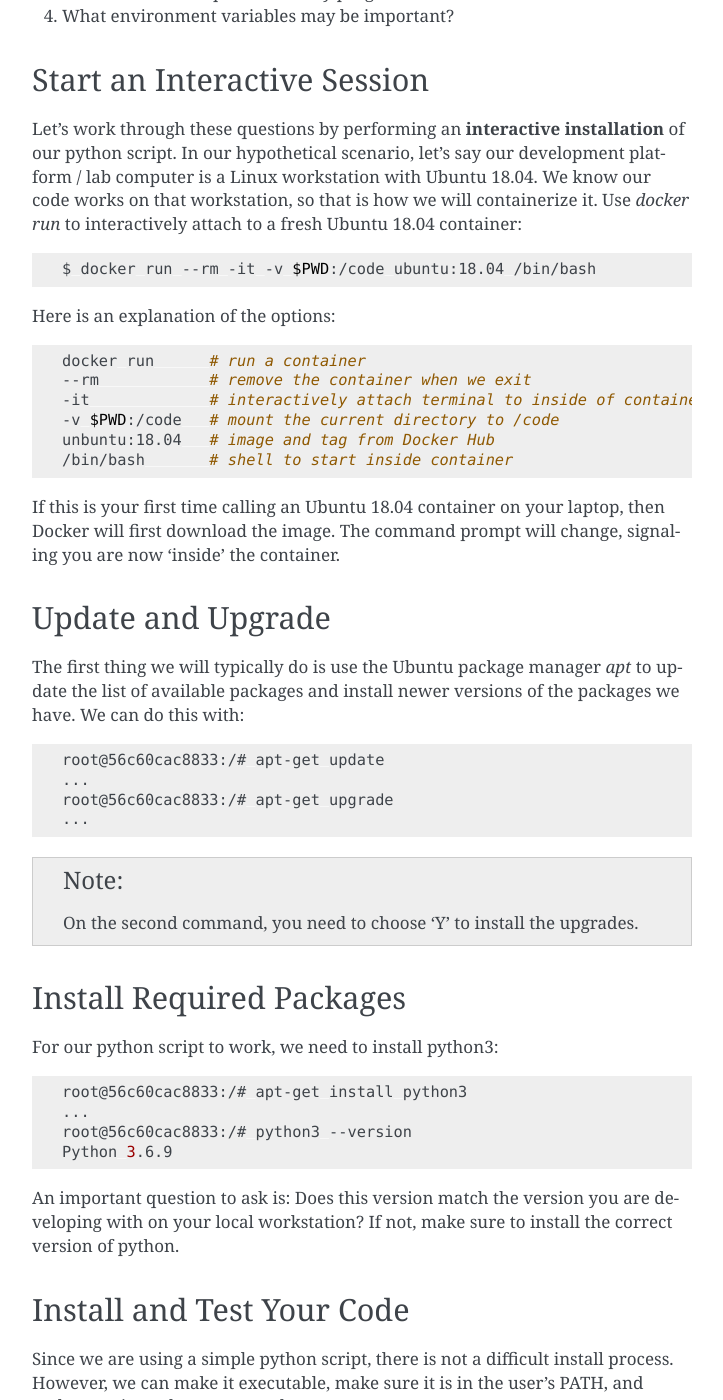
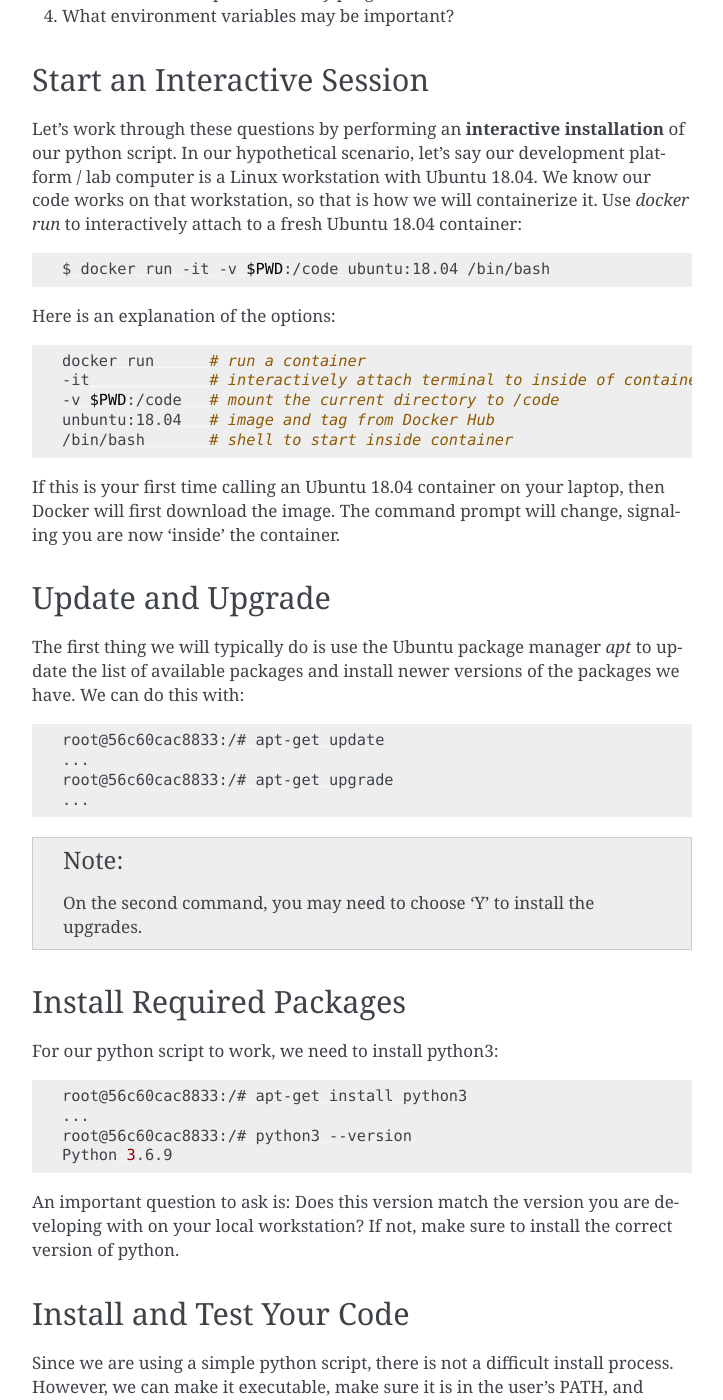
Before and after one commit to TACC/containers_at_tacc, a Sphinx documentation site: the page built from docs/containerize-your-code/install_code_interactively.rst, in a window 1280 px wide and 1400 px high, scrolled down 1696 px. Shown: the whole window, without its empty margins (388-1111 px from the left). Built offline with Sphinx 7.4.7, drawn with Linux system fonts in a browser that asks for light colours.

Commit message:
final edits to install code interactively

```diff
--- a/docs/containerize-your-code/install_code_interactively.rst
+++ b/docs/containerize-your-code/install_code_interactively.rst
@@ -51,9 +51,9 @@ Next, grab a copy of the source code we want to containerize:
 
    # Try the specified number of random points
    while (tries < attempts):
-      tries += 1
-      if (p(r(),2) + p(r(),2) < 1):
-          inside += 1
+       tries += 1
+       if (p(r(),2) + p(r(),2) < 1):
+           inside += 1
 
    # Compute and print a final ratio
    ratio=4.*(inside/(tries))
@@ -101,14 +101,13 @@ code works on that workstation, so that is how we will containerize it. Use
 
 .. code-block:: bash
 
-  $ docker run --rm -it -v $PWD:/code ubuntu:18.04 /bin/bash
+  $ docker run -it -v $PWD:/code ubuntu:18.04 /bin/bash
 
 Here is an explanation of the options:
 
 .. code-block:: bash
 
   docker run      # run a container
-  --rm            # remove the container when we exit
   -it             # interactively attach terminal to inside of container
   -v $PWD:/code   # mount the current directory to /code
   unbuntu:18.04   # image and tag from Docker Hub
@@ -134,7 +133,7 @@ we have. We can do this with:
 
 .. note::
 
-  On the second command, you need to choose 'Y' to install the upgrades.
+  On the second command, you may need to choose 'Y' to install the upgrades.
 
 
 Install Required Packages
```
